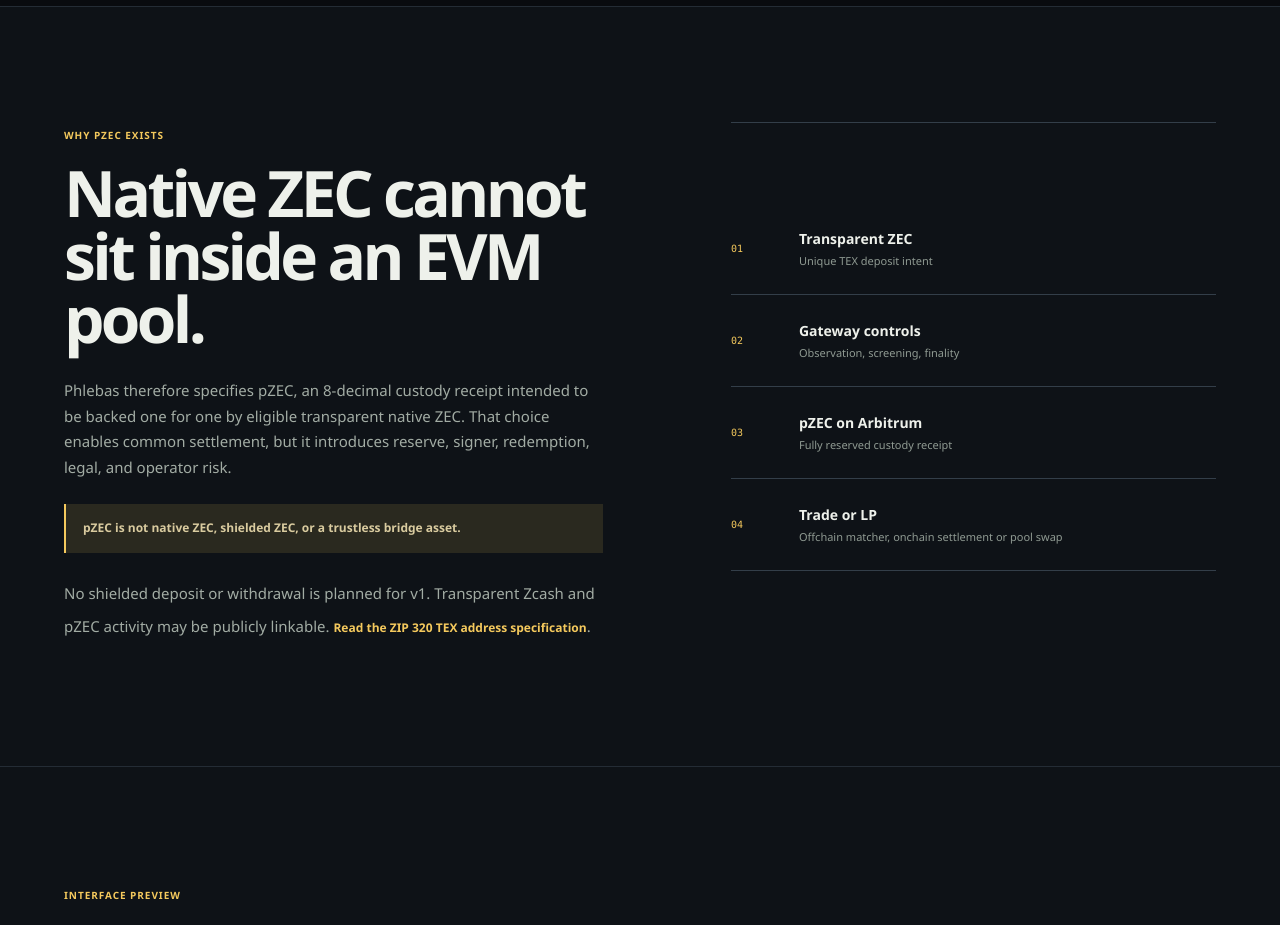
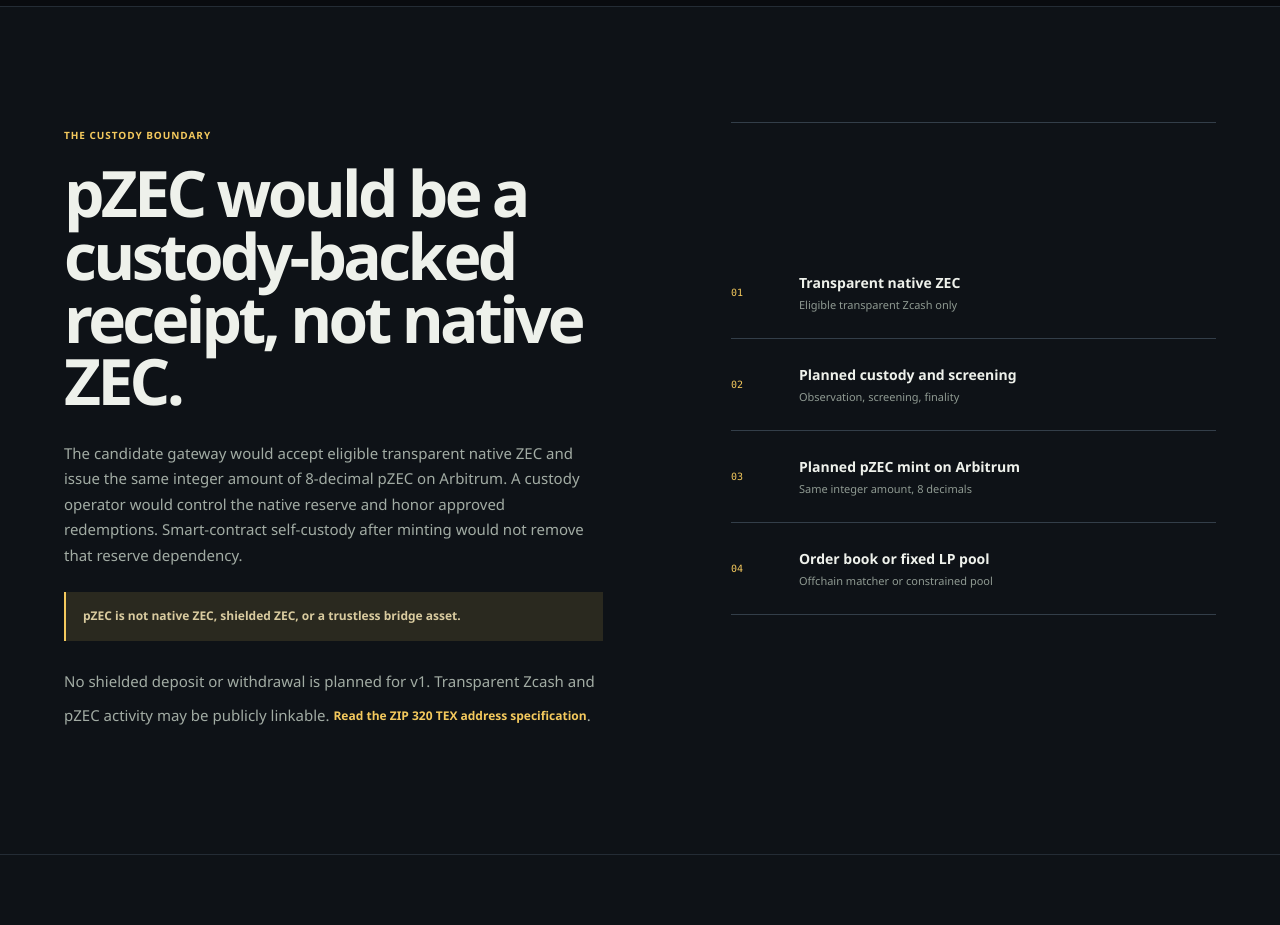
Before and after one commit to EauDoon/Phlebas, a Next.js app: page / in a window 1280 px wide. Shown: the part 2440-3365 px from the top of the page. Built offline with nearby package versions, Linux system fonts and the light colour scheme.

Commit message:
feat: align pZEC heading to the custody-backed receipt line
The pZEC section now uses the published custody-boundary heading, body, flow labels, and ZIP 320 source. It remains not native ZEC, not shielded, and not a trustless bridge asset.

```diff
--- a/src/components/landing-page.tsx
+++ b/src/components/landing-page.tsx
@@ -1,6 +1,6 @@
 import Link from "next/link";
 
-import { LANDING_HERO, LANDING_LEDGER, LANDING_LEDGER_HEADING } from "@/lib/landing-copy";
+import { LANDING_HERO, LANDING_LEDGER, LANDING_LEDGER_HEADING, LANDING_PZEC } from "@/lib/landing-copy";
 import { LANDING_EVIDENCE } from "@/lib/landing-evidence";
 import { LANDING_GATE_STATUS, LANDING_MAINNET_GATES } from "@/lib/landing-gates";
 
@@ -88,23 +88,23 @@ export function LandingPage() {
 
         <section className={styles.pzecSection} id="pzec" aria-labelledby="pzec-title">
           <div className={styles.pzecCopy}>
-            <span className={styles.eyebrow}>Why pZEC exists</span>
-            <h2 id="pzec-title">Native ZEC cannot sit inside an EVM pool.</h2>
+            <span className={styles.eyebrow}>{LANDING_PZEC.eyebrow}</span>
+            <h2 id="pzec-title">{LANDING_PZEC.heading}</h2>
+            <p>{LANDING_PZEC.body}</p>
+            <strong>{LANDING_PZEC.negation}</strong>
             <p>
-              Phlebas therefore specifies pZEC, an 8-decimal custody receipt intended to be backed one for one by eligible transparent native ZEC. That choice enables common settlement, but it introduces reserve, signer, redemption, legal, and operator risk.
-            </p>
-            <strong>pZEC is not native ZEC, shielded ZEC, or a trustless bridge asset.</strong>
-            <p>
-              No shielded deposit or withdrawal is planned for v1. Transparent Zcash and pZEC activity may be publicly linkable.
+              {LANDING_PZEC.disclosure}
               {" "}
-              <a href="https://zips.z.cash/zip-0320">Read the ZIP 320 TEX address specification</a>.
+              <a href={LANDING_PZEC.sourceHref}>{LANDING_PZEC.sourceLabel}</a>.
             </p>
           </div>
           <ol className={styles.assetFlow} aria-label="Proposed ZEC to market flow">
-            <li><span>01</span><div><strong>Transparent ZEC</strong><small>Unique TEX deposit intent</small></div></li>
-            <li><span>02</span><div><strong>Gateway controls</strong><small>Observation, screening, finality</small></div></li>
-            <li><span>03</span><div><strong>pZEC on Arbitrum</strong><small>Fully reserved custody receipt</small></div></li>
-            <li><span>04</span><div><strong>Trade or LP</strong><small>Offchain matcher, onchain settlement or pool swap</small></div></li>
+            {LANDING_PZEC.flow.map((step, index) => (
+              <li key={step.title}>
+                <span>{String(index + 1).padStart(2, "0")}</span>
+                <div><strong>{step.title}</strong><small>{step.detail}</small></div>
+              </li>
+            ))}
           </ol>
         </section>
 
```
Also changed, not shown: 1 other file (tests, documents, lock files or other folders).
